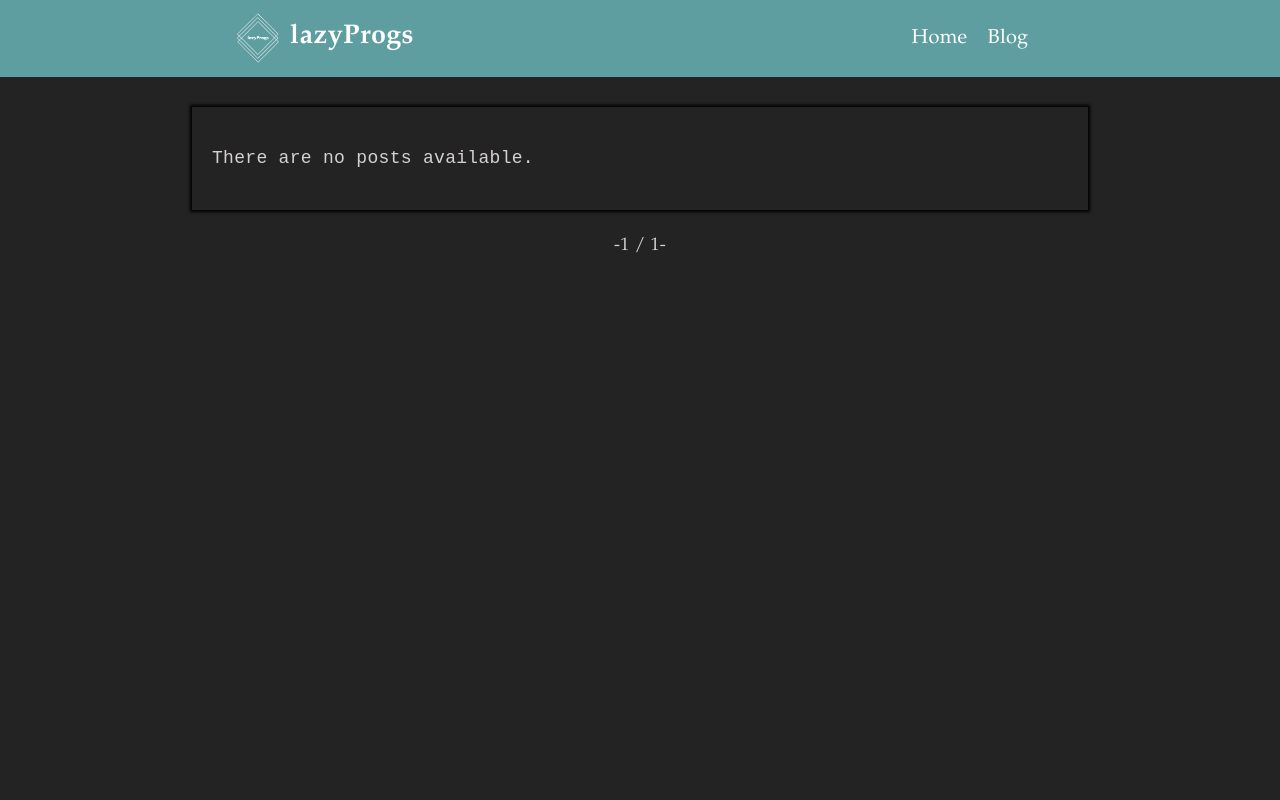
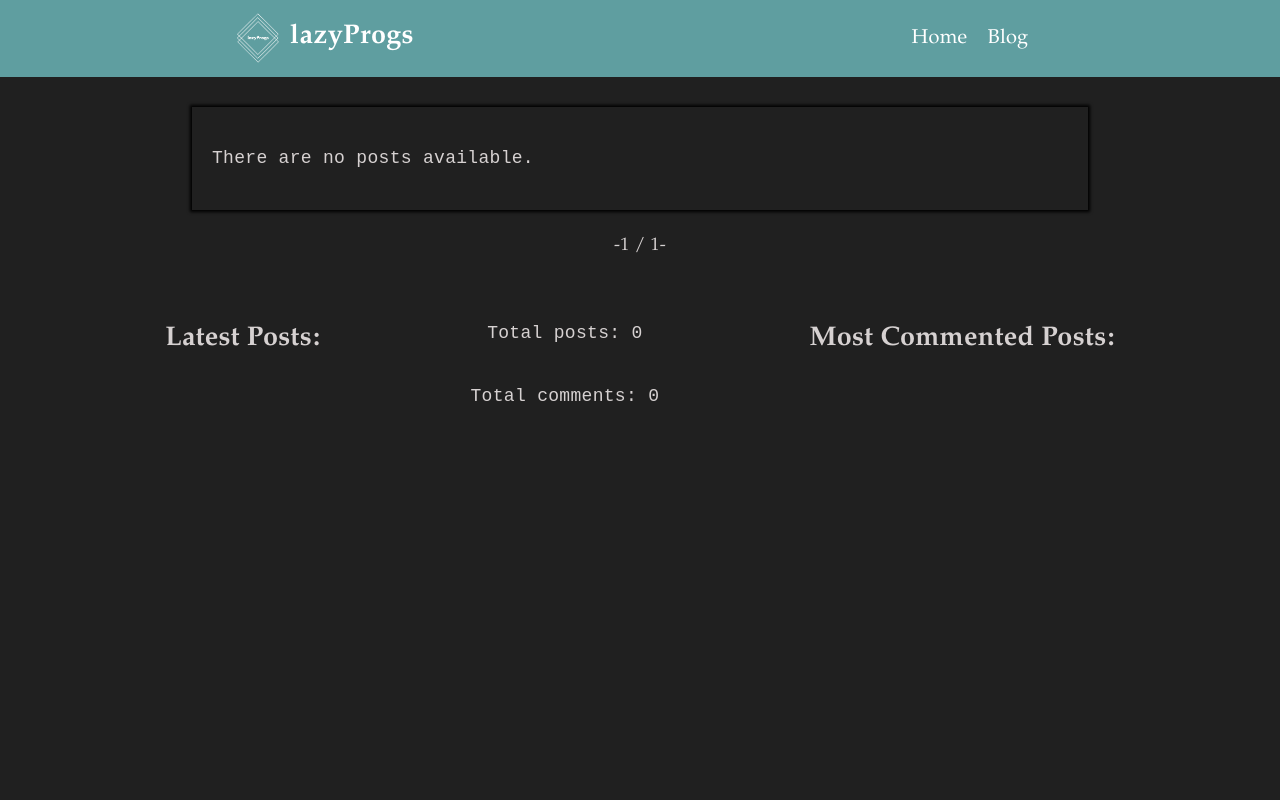
Before and after one commit to devShakib015/myBLog, a Django app: page /blog/ in a window 1280 px wide. Run offline with Django 3.2, Linux system fonts and the light colour scheme; data that the repository does not hold is empty.

Commit message:
Updated upto templatetags

```diff
--- a/mysite/blog/static/css/blog.css
+++ b/mysite/blog/static/css/blog.css
@@ -18,7 +18,7 @@ small{
 
 a{
     text-decoration: none;
-    color: teal;
+    color: cadetblue;
 }
 
 a:hover{
@@ -35,7 +35,7 @@ p{
 body{
     margin: 0;
     padding: 0;
-    background: rgb(36, 35, 35);
+    background: rgb(32, 32, 32);
 }
 
 header{
@@ -100,11 +100,10 @@ header{
 #welcome{
     text-align: center;
     font-size: 40px;
-    line-height: 0;
 }
 
 .link_title{
-    color: cadetblue;
+    color:cadetblue);
 }
 
 .link_title:hover{
@@ -141,7 +140,7 @@ form p{
     border: none;
     padding: 10px;
     color: white;
-    background: cadetblue;
+    background: rgb(4, 57, 66);
 }
 
 .button:hover{
--- a/mysite/blog/templates/blog/base.html
+++ b/mysite/blog/templates/blog/base.html
@@ -1,4 +1,5 @@
 {% load static %}
+{% load blog_tags %}
 <html lang="en">
 <head>
     <meta charset="UTF-8">
@@ -24,5 +25,25 @@
     <div id="content">
         {% block content %}{% endblock content %}
     </div>
+    <div id="footer">
+        {% block footer %}
+        <div class="big-box" style="justify-content: space-evenly;">
+            <div>
+                <h2>Latest Posts: </h2>
+                {% show_latest_posts 3 %}
+            </div>
+            <div style="display: flex; flex-direction: column; justify-content: center; align-items: center;">
+                <p>Total posts: {% total_posts %}</p>
+                <p>Total comments: {% total_comments %}</p>
+            </div>
+
+            <div>
+                <h2>Most Commented Posts: </h2>
+                {% show_most_commented_posts 3 %}
+            </div>
+        </div>
+    {% endblock footer %}
+    </div>
+
 </body>
 </html>
--- a/mysite/blog/templates/blog/index.html
+++ b/mysite/blog/templates/blog/index.html
@@ -5,4 +5,9 @@
             <h1>Welcome to lazyProgs</h1>
             <small>Let's make a change...</small>
         </div>
+        <div style="height: 45vh;">
+
+        </div>
+
+
     {% endblock content %}
--- /dev/null
+++ b/mysite/blog/templates/blog/latest_posts.html
@@ -0,0 +1,7 @@
+<ul>
+    {% for post in l_t %}
+        <li>
+            <a class="link_title" href="{% url 'blog:post_detail' post.slug %}">{{ post.title }}</a>
+        </li>
+    {% endfor %}
+</ul>
--- /dev/null
+++ b/mysite/blog/templates/blog/most_commented_posts.html
@@ -0,0 +1,7 @@
+<ul>
+    {% for post in m_c_p %}
+        <li>
+            <a class="link_title" href="{% url 'blog:post_detail' post.slug %}">{{ post.title }} - {{ post.comments.count }}</a>
+        </li>
+    {% endfor %}
+</ul>
--- a/mysite/blog/templates/blog/post_detail.html
+++ b/mysite/blog/templates/blog/post_detail.html
@@ -1,4 +1,5 @@
 {% extends 'blog/base.html' %}
+{% load blog_tags %}
 {% block title %}{{ post.title }}{% endblock title %}
     {% block content %}
         <h1>{{ post.title }}</h1>
@@ -10,7 +11,7 @@
             {% endfor %}
         </p>
         <small>Written by {{ post.author }} - {{ post.publish }}</small>
-        <p>{{ post.body|linebreaks }}</p>
+        <p>{{ post.body|markdown }}</p>
         <p>
             <a href="{% url 'blog:post_share' post.id %}">Share this Post</a>
         </p>
@@ -23,7 +24,7 @@
                     <a href="{% url 'blog:post_detail' post.slug %}">{{ post.title }}</a>
                 </h3>
                 <p>
-                    {{ post.body|truncatechars:100|linebreaks }}
+                    {{ post.body|truncatewords_html:30|markdown }}
                 </p>
             </div>
         {% empty %}
--- a/mysite/blog/templates/blog/post_list.html
+++ b/mysite/blog/templates/blog/post_list.html
@@ -1,4 +1,5 @@
 {% extends 'blog/base.html' %}
+{% load blog_tags %}
 {% block title %}
     {% if tag %}
         Posts tagged with "{{ tag.name }}"
@@ -22,7 +23,7 @@
                 {% endfor %}
             </p>
             <small>Written by {{ post.author }} - {{ post.publish }}</small>
-            <p>{{ post.body|truncatewords:60|linebreaksbr }}</p>
+            <p>{{ post.body|truncatewords_html:30|markdown }}</p>
             <br>
         </div>
 
--- /dev/null
+++ b/mysite/blog/templatetags/blog_tags.py
@@ -0,0 +1,38 @@
+from django import template
+from django.db.models import Count
+from ..models import Post
+from django.utils.safestring import mark_safe
+import markdown
+
+
+register = template.Library()
+
+@register.simple_tag
+def total_posts():
+    published_posts = Post.objects.filter(status='published')
+    return published_posts.count()
+
+@register.simple_tag
+def total_comments():
+    total_comments = 0
+    published_posts = Post.objects.filter(status='published')
+    for post in published_posts:
+        total_comments_in_post = post.comments.count()
+        total_comments += total_comments_in_post
+    return total_comments
+
+@register.inclusion_tag('blog/latest_posts.html')
+def show_latest_posts(count=5):
+    published_posts = Post.objects.filter(status='published')
+    l_t = published_posts.order_by('-publish')[:count]
+    return {'l_t': l_t}
+
+@register.inclusion_tag('blog/most_commented_posts.html')
+def show_most_commented_posts(count=5):
+    published_posts = Post.objects.filter(status='published')
+    m_c_p = published_posts.annotate(t_c = Count('comments')).order_by('-t_c')[:count]
+    return {'m_c_p': m_c_p}
+
+@register.filter(name='markdown')
+def markdown_format(text):
+    return mark_safe(markdown.markdown(text))
```
Also changed, not shown: mysite/blog/migrations/0005_auto_20200511_1559.py (added), mysite/blog/migrations/0006_auto_20200511_1650.py (added), mysite/blog/migrations/0007_auto_20200511_1651.py (added), mysite/blog/templatetags/__init__.py (added), 1 other file.
